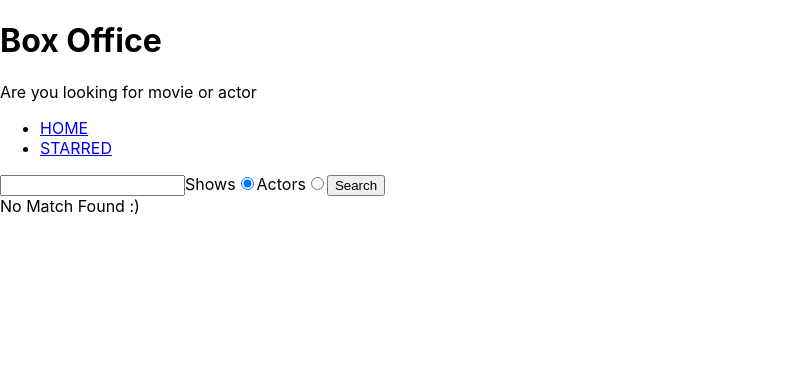
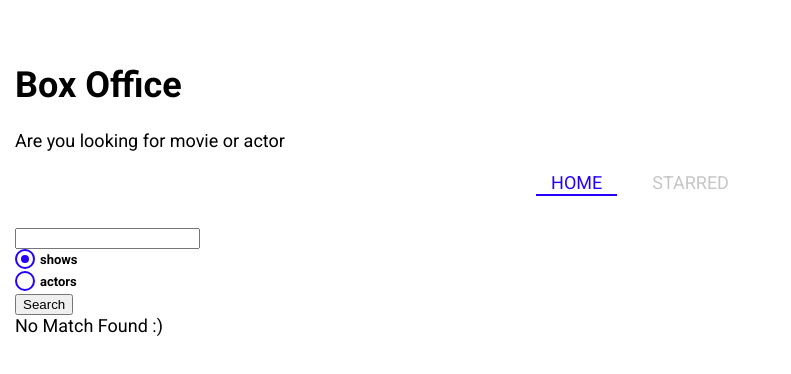
Before and after one commit to Sangarananthan/Box-office, a React (Create React App) app: page / in a window 1280 px wide. Shown: the top 374 px of the page, without its empty margins (0-791 px from the left). Built offline with nearby package versions, Linux system fonts and the light colour scheme.

Commit message:
Styled Components Nav , Radio

```diff
--- a/package.json
+++ b/package.json
@@ -8,6 +8,7 @@
     "react-dom": "^18.3.1",
     "react-router-dom": "^6.24.0",
     "react-scripts": "5.0.1",
+    "styled-components": "^6.1.11",
     "web-vitals": "^2.1.4",
     "workbox-background-sync": "^6.6.0",
     "workbox-broadcast-update": "^6.6.0",
--- a/public/index.html
+++ b/public/index.html
@@ -24,7 +24,11 @@
       work correctly both with client-side routing and a non-root public URL.
       Learn how to configure a non-root public URL by running `npm run build`.
     -->
-    <title>React App</title>
+    <link
+      href="https://fonts.googleapis.com/css?family=Roboto:300,400,700,&display=swap"
+      rel="stylesheet"
+    />
+    <title>Box Office</title>
   </head>
   <body>
     <noscript>You need to enable JavaScript to run this app.</noscript>
--- a/src/App.jsx
+++ b/src/App.jsx
@@ -4,12 +4,14 @@
 import MainLayout from './Components/MainLayout';
 import Show from './pages/Show';
 import { QueryClient, QueryClientProvider } from '@tanstack/react-query';
+import { GlobalThemeProvider } from './theme';
 
 const queryClient = new QueryClient();
 
 const App = () => {
   return (
     <QueryClientProvider client={queryClient}>
+      <GlobalThemeProvider>
         <BrowserRouter>
           <Routes>
             <Route element={<MainLayout />}>
@@ -20,6 +22,7 @@
             <Route path="*" element={<h2>Page not found 404 :)</h2>} />
           </Routes>
         </BrowserRouter>
+      </GlobalThemeProvider>
     </QueryClientProvider>
   );
 };
--- /dev/null
+++ b/src/Components/CustomRadio.jsx
@@ -0,0 +1,58 @@
+import styled from 'styled-components';
+const CustomRadio = ({ label, ...inputProps }) => {
+  return (
+    <StyledRadio>
+      {label}
+      <input {...inputProps} type="radio" />
+      <span />
+    </StyledRadio>
+  );
+};
+
+export default CustomRadio;
+
+const StyledRadio = styled.label`
+  display: block;
+  position: relative;
+  padding-left: 25px;
+  cursor: pointer;
+  font-size: 13px;
+  user-select: none;
+  font-weight: 700;
+  line-height: 1.65;
+  input {
+    position: absolute;
+    opacity: 0;
+    cursor: pointer;
+  }
+  span {
+    position: absolute;
+    top: 0;
+    left: 0;
+    height: 16px;
+    width: 16px;
+    background-color: #fff;
+    border: 2px solid ${({ theme }) => theme.mainColors.blue};
+    border-radius: 50%;
+  }
+  input:checked ~ span {
+    background-color: #fff;
+    border: 2px solid ${({ theme }) => theme.mainColors.blue};
+  }
+  span:after {
+    content: '';
+    position: absolute;
+    display: none;
+  }
+  input:checked ~ span:after {
+    display: block;
+  }
+  span:after {
+    top: 4px;
+    left: 4px;
+    width: 8px;
+    height: 8px;
+    border-radius: 50%;
+    background: ${({ theme }) => theme.mainColors.blue};
+  }
+`;
--- a/src/Components/Navs.jsx
+++ b/src/Components/Navs.jsx
@@ -1,4 +1,5 @@
-import { Link } from 'react-router-dom';
+import { NavLink } from 'react-router-dom';
+import styled from 'styled-components';
 const LINKS = [
   {
     text: 'HOME',
@@ -12,15 +13,57 @@
 const Navs = () => {
   return (
     <div>
-      <ul>
+      <NavList>
         {LINKS.map(item => (
           <li key={item.to}>
-            <Link to={item.to}>{item.text}</Link>
+            <LinkStyled to={item.to}>{item.text}</LinkStyled>
           </li>
         ))}
-      </ul>
+      </NavList>
     </div>
   );
 };
 
 export default Navs;
+
+const NavList = styled.ul`
+  display: flex;
+  justify-content: center;
+  list-style: none;
+  margin: 0 0 30px;
+  padding: 0;
+  li {
+    margin: 0 10px;
+  }
+`;
+
+const LinkStyled = styled(NavLink)`
+  display: block;
+  padding: 3px 15px;
+  position: relative;
+  text-decoration: none;
+  color: ${({ theme }) => theme.mainColors.gray};
+  &.active {
+    color: ${({ theme }) => theme.mainColors.blue};
+    &:after {
+      content: '';
+      position: absolute;
+      display: block;
+      height: 2px;
+      left: 0%;
+      bottom: 0;
+      background-color: ${({ theme }) => theme.mainColors.blue};
+      animation: slide-in 0.3s ease-in forwards;
+      @keyframes slide-in {
+        from {
+          left: 50%;
+          width: 0;
+        }
+        to {
+          left: 0%;
+          width: 100%;
+        }
+      }
+    }
+  }
+`;
--- a/src/Components/SearchForm.jsx
+++ b/src/Components/SearchForm.jsx
@@ -1,5 +1,6 @@
 import { useState } from 'react';
 import { useSearchString } from '../lib/useSearchString';
+import CustomRadio from './CustomRadio';
 const SearchForm = ({ onSearch }) => {
   const [searchOption, setSearchOption] = useState('shows');
   const [searchString, dispatch] = useSearchString();
@@ -22,26 +23,23 @@
           value={searchString}
           onChange={e => handleChange(e)}
         />
-        <label>
-          Shows
-          <input
+        <CustomRadio
+          label="shows"
           type="radio"
           value="shows"
           name="search-option"
           checked={searchOption == 'shows'}
           onChange={e => setSearchOption(e.target.value)}
         />
-        </label>
-        <label>
-          Actors
-          <input
+
+        <CustomRadio
+          label="actors"
           type="radio"
           value="actors"
           name="search-option"
           checked={searchOption == 'actors'}
           onChange={e => setSearchOption(e.target.value)}
         />
-        </label>
         <button type="submit">Search</button>
       </form>
     </div>
--- a/src/index.css
+++ /dev/null
@@ -1,13 +0,0 @@
-body {
-  margin: 0;
-  font-family: -apple-system, BlinkMacSystemFont, 'Segoe UI', 'Roboto', 'Oxygen',
-    'Ubuntu', 'Cantarell', 'Fira Sans', 'Droid Sans', 'Helvetica Neue',
-    sans-serif;
-  -webkit-font-smoothing: antialiased;
-  -moz-osx-font-smoothing: grayscale;
-}
-
-code {
-  font-family: source-code-pro, Menlo, Monaco, Consolas, 'Courier New',
-    monospace;
-}
--- a/src/index.jsx
+++ b/src/index.jsx
@@ -1,6 +1,5 @@
 import React from 'react';
 import ReactDOM from 'react-dom/client';
-import './index.css';
 import App from './App';
 import * as serviceWorkerRegistration from './serviceWorkerRegistration';
 import reportWebVitals from './reportWebVitals';
--- /dev/null
+++ b/src/theme.jsx
@@ -0,0 +1,30 @@
+import { ThemeProvider, createGlobalStyle } from 'styled-components';
+
+const theme = {
+  fontFamily: 'Roboto, sans-serif',
+  mainColors: {
+    blue: '#2400ff',
+    gray: '#c6c6c6',
+    dark: '#353535',
+  },
+};
+
+const GlobalStyles = createGlobalStyle`
+  body {
+    font-family: ${({ theme }) => theme.fontFamily};
+    font-size: 18px;
+    margin: 0;
+    padding-top: 40px;
+    padding-left: 15px;
+    padding-right: 15px;
+  }
+`;
+
+export const GlobalThemeProvider = ({ children }) => {
+  return (
+    <ThemeProvider theme={theme}>
+      <GlobalStyles />
+      {children}
+    </ThemeProvider>
+  );
+};
```
Also changed, not shown: 1 other file (tests, documents, lock files or other folders). Lines whose indentation alone changed are shown as unchanged.
